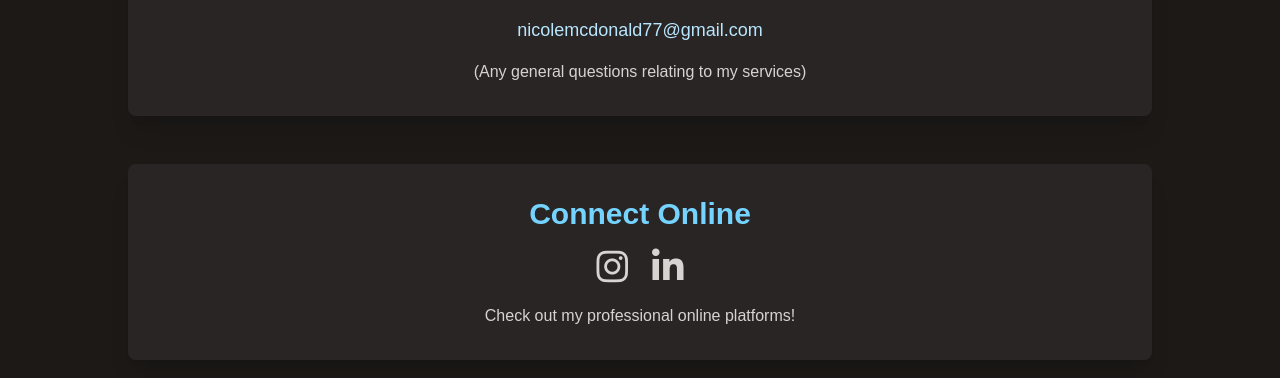
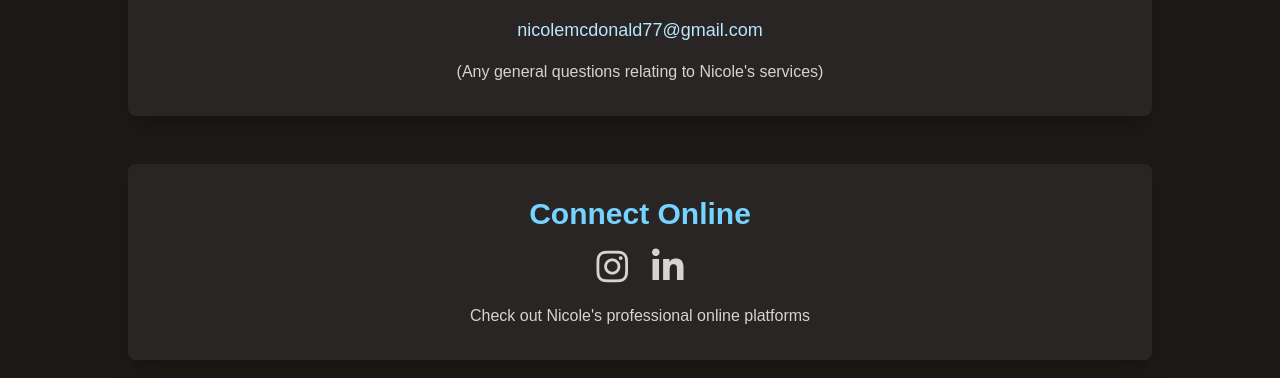
Before and after one commit to kalandjl/acting-tutor-service, a Next.js app: page /contact in a window 1280 px wide. Shown: the part 401-779 px from the top of the page. Built offline with nearby package versions, Linux system fonts and the light colour scheme.

Commit message:
minor fixes to /contact

```diff
--- a/app/contact/page.tsx
+++ b/app/contact/page.tsx
@@ -71,7 +71,7 @@ const ContactPage = () => {
                                 </a>
                             </p>
                             <p className={`${nunito.className} text-md text-stone-300`}>
-                                (Any general questions relating to my services)
+                                (Any general questions relating to Nicole's services)
                             </p>
                         </motion.div>
 
@@ -104,7 +104,7 @@ const ContactPage = () => {
                                 </a>
                             </div>
                             <p className={`${nunito.className} text-md text-stone-300 mt-4`}>
-                                Check out my professional online platforms!
+                                Check out Nicole's professional online platforms
                             </p>
                         </motion.div>
 
```
